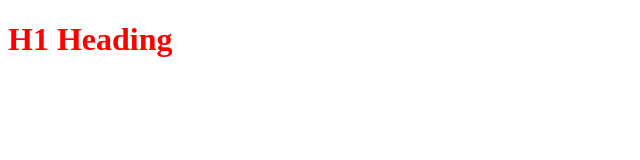
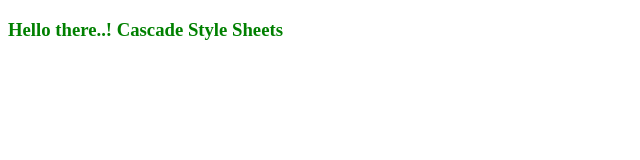
Before and after one commit to Dazzler123/CSS-Lectures, a plain HTML site: page Cascade_Practice.html in a window 1280 px wide. Shown: the whole page, without its empty margins (0-640 px from the left). Drawn offline with Linux system fonts and the light colour scheme.

Commit message:
Tasl content added

```diff
--- a/Cascade_Practice.html
+++ b/Cascade_Practice.html
@@ -4,32 +4,75 @@
     <meta charset="UTF-8">
     <title>Cascade Practice</title>
     <style>
-        :first-child {
-            color: black;
+        /*:first-child {*/
+        /*    color: black;*/
+        /*}*/
+
+        /** {*/
+        /*    color: yellow;*/
+        /*}*/
+
+        /*[id] {*/
+        /*    color: orange;*/
+        /*}*/
+
+        /*h1 {*/
+        /*    color: red!important;*/
+        /*}*/
+
+        /*#myHeading {*/
+        /*    color: crimson;*/
+        /*}*/
+
+        /*.h1Group {*/
+        /*    color: blue;*/
+        /*}*/
+
+        /*/////////////////////////////////////////*/
+
+        h1{
+            color: red;
         }
 
-        * {
+        #selectID{
+            color: green;
+        }
+
+        .selectClass{
             color: yellow;
         }
 
-        [id] {
+        .mainClass h1 {
             color: orange;
         }
 
-        h1 {
-            color: red!important;
+        body>main>section:nth-child(2) h1{
+            color: aqua;
         }
 
-        #myHeading {
-            color: crimson;
+        body>main>section:nth-child(2)>article>div:nth-child(2)>h1{
+            color: chocolate;
         }
 
-        .h1Group {
-            color: blue;
+        body>main>section:nth-child(2)>article>div:nth-child(2) h1{
+            color: darkblue;
         }
+
     </style>
 </head>
 <body>
-<h1 style="color: green" class="h1Group" id="myHeading">H1 Heading</h1>
+<main class="mainClass" id="mainID">
+    <section></section>
+    <section id="mainSection" class="mainSection">
+        <article id="mainArticle" class="mainArticle">
+            <div></div>
+            <div id="selected div" class="selectedClass">
+                <h1 id="selectID" class="selectClass">Hello there..! Cascade Style Sheets</h1>
+            </div>
+            <div></div>
+        </article>
+    </section>
+    <section></section>
+</main>
 </body>
 </html>
```
